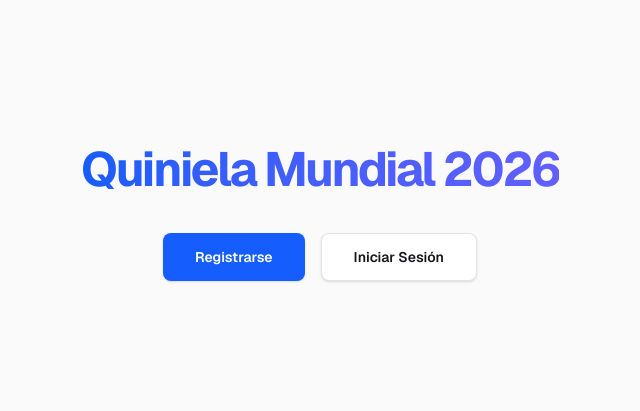
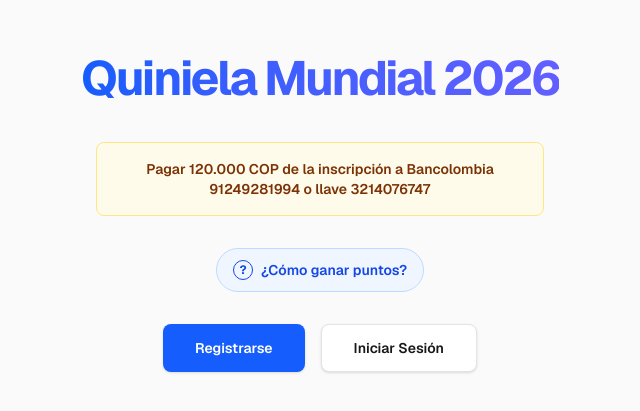
Before and after one commit to Samuelvr17/fixture-predicciones-mundial, a Next.js app: page / in a window 1280 px wide. Shown: the part 187-598 px from the top of the page, without its empty margins (320-960 px from the left). Built offline with nearby package versions, Linux system fonts and the light colour scheme.

Commit message:
feat: add payment notice and scoring rules button to main pages
- Add payment notice to home page, dashboard, predictions, and leaderboard
- Add ScoringRulesHelpButton to home page
- Display payment info: Bancolombia 91249281994 or key 3214076747 for 120.000 COP registration

```diff
--- a/src/app/dashboard/page.tsx
+++ b/src/app/dashboard/page.tsx
@@ -83,6 +83,13 @@ export default async function DashboardPage() {
                     </form>
                 </div>
             }
+            headerNotice={
+                <div className="rounded-lg border border-amber-200 bg-amber-50 p-3 dark:border-amber-800 dark:bg-amber-950/40">
+                    <p className="text-sm font-semibold text-amber-900 dark:text-amber-100">
+                        Pagar 120.000 COP de la inscripción a Bancolombia 91249281994 o llave 3214076747
+                    </p>
+                </div>
+            }
         >
             {globalAdmin && (
                 <section className="bg-gradient-to-r from-blue-50 to-indigo-50 dark:from-blue-950/30 dark:to-indigo-950/30 p-6 rounded-2xl shadow-sm border border-blue-100 dark:border-blue-900">
--- a/src/app/leaderboard/page.tsx
+++ b/src/app/leaderboard/page.tsx
@@ -101,6 +101,13 @@ export default async function GlobalLeaderboardPage() {
                         <ScoringRulesHelpButton />
                     </div>
                 }
+                headerNotice={
+                    <div className="rounded-lg border border-amber-200 bg-amber-50 p-3 dark:border-amber-800 dark:bg-amber-950/40">
+                        <p className="text-sm font-semibold text-amber-900 dark:text-amber-100">
+                            Pagar 120.000 COP de la inscripción a Bancolombia 91249281994 o llave 3214076747
+                        </p>
+                    </div>
+                }
             >
                 <Alert variant="info" className="mb-6">
                     <div className="space-y-2">
--- a/src/app/page.tsx
+++ b/src/app/page.tsx
@@ -1,4 +1,5 @@
 import Link from "next/link";
+import ScoringRulesHelpButton from "@/components/help/ScoringRulesHelpButton";
 
 export default function Home() {
   return (
@@ -7,6 +8,18 @@ export default function Home() {
         <h1 className="text-5xl font-bold tracking-tighter mb-10 text-transparent bg-clip-text bg-gradient-to-r from-blue-600 to-indigo-500 dark:from-blue-400 dark:to-indigo-300">
           Quiniela Mundial 2026
         </h1>
+
+        <div className="mb-8 w-full max-w-md">
+          <div className="rounded-lg border border-amber-200 bg-amber-50 p-4 dark:border-amber-800 dark:bg-amber-950/40">
+            <p className="text-sm font-semibold text-amber-900 dark:text-amber-100">
+              Pagar 120.000 COP de la inscripción a Bancolombia 91249281994 o llave 3214076747
+            </p>
+          </div>
+        </div>
+
+        <div className="mb-8">
+          <ScoringRulesHelpButton />
+        </div>
 
         <div className="flex flex-col sm:flex-row gap-4 w-full sm:w-auto">
           <Link
--- a/src/app/predictions/page.tsx
+++ b/src/app/predictions/page.tsx
@@ -179,7 +179,17 @@ export default async function GlobalPredictionsPage() {
         .single();
 
     return (
-        <AppShell title="Mis predicciones" headerActions={predictionsHelpButton()}>
+        <AppShell
+            title="Mis predicciones"
+            headerActions={predictionsHelpButton()}
+            headerNotice={
+                <div className="rounded-lg border border-amber-200 bg-amber-50 p-3 dark:border-amber-800 dark:bg-amber-950/40">
+                    <p className="text-sm font-semibold text-amber-900 dark:text-amber-100">
+                        Pagar 120.000 COP de la inscripción a Bancolombia 91249281994 o llave 3214076747
+                    </p>
+                </div>
+            }
+        >
             {!isBeforeDeadline && (
                 <div className="bg-yellow-50 dark:bg-yellow-900/20 border border-yellow-200 dark:border-yellow-800 rounded-lg p-4 mb-6">
                     <p className="text-yellow-800 dark:text-yellow-200 font-medium">
```
